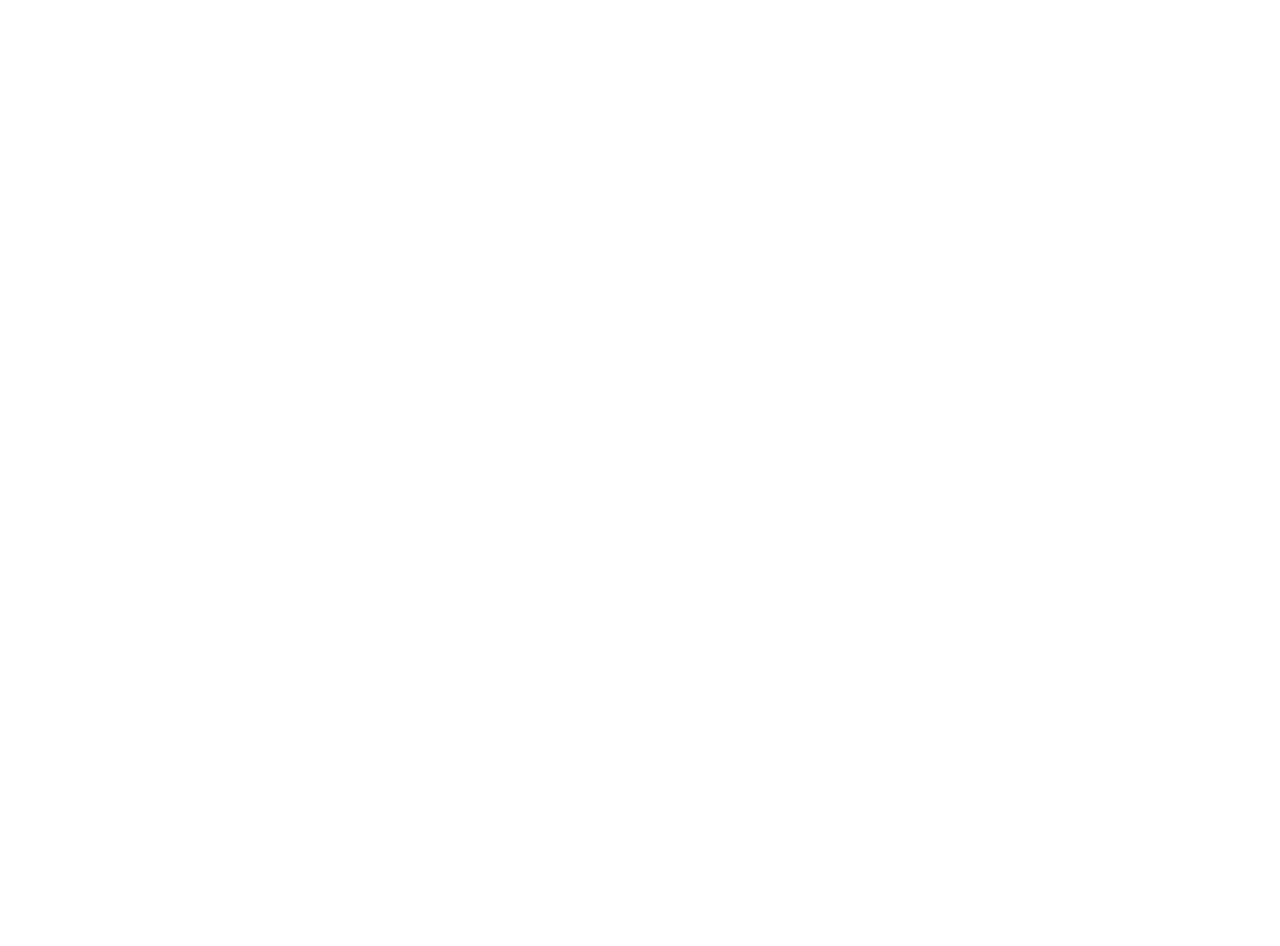
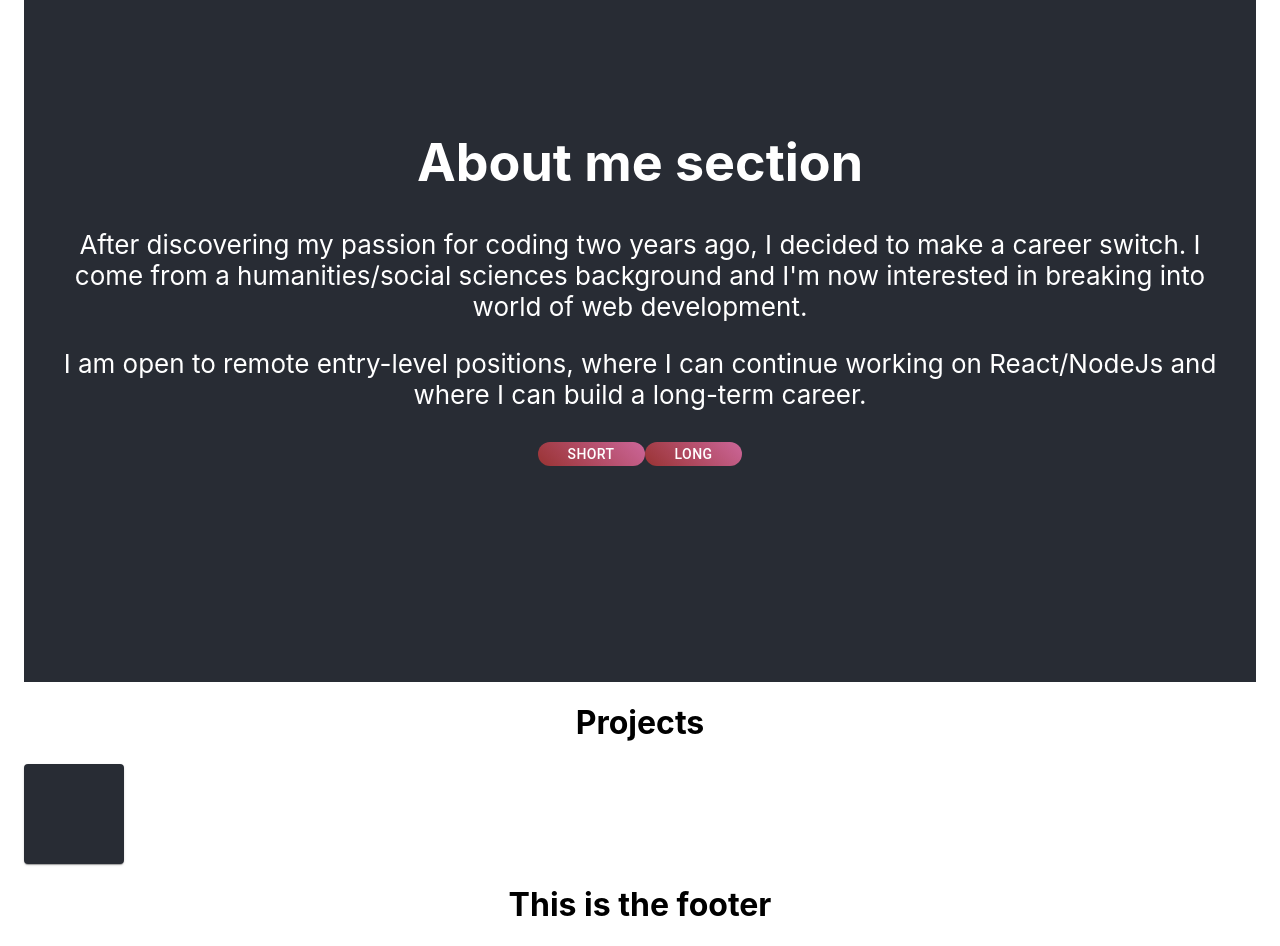
Before and after one commit to deboragaleano/portfolio-website-react, a React (Create React App) app: page / in a window 1280 px wide. Shown: the part 200-1146 px from the top of the page. Before the commit the page ends 800 px from the top, so only its background shows below. Built offline with nearby package versions, Linux system fonts and the light colour scheme.

Commit message:
add more components

```diff
--- a/package.json
+++ b/package.json
@@ -4,6 +4,8 @@
   "private": true,
   "dependencies": {
     "@material-ui/core": "^4.11.0",
+    "@material-ui/icons": "^4.9.1",
+    "@material-ui/styles": "^4.10.0",
     "@testing-library/jest-dom": "^4.2.4",
     "@testing-library/react": "^9.3.2",
     "@testing-library/user-event": "^7.1.2",
--- a/src/App.js
+++ b/src/App.js
@@ -1,14 +1,21 @@
 import React from 'react';
 import './App.css';
+import Container from '@material-ui/core/Container';
 import About from './components/About';
 import Navbar from './components/Navbar';
+import Projects from './components/Projects';
+import Footer from './components/Footer';
 
 function App() {
   return (
-    <div className="App">
-      <Navbar />
-      <About />
-    </div>
+    <Container maxWidth="lg">
+      <div className="App">
+        <Navbar />
+        <About />
+        <Projects />
+        <Footer />
+      </div>
+    </Container>
   );
 }
 
--- a/src/components/About.js
+++ b/src/components/About.js
@@ -1,11 +1,34 @@
 import React from 'react';
-import {Container} from '@material-ui/core';
+import {Container, Button} from '@material-ui/core';
+import {makeStyles} from '@material-ui/styles';
+import '../App.css';
+
+const useStyles = makeStyles({
+    root: {
+        background: 'linear-gradient(45deg, #993333, #cc6699)',
+        border: 0,
+        borderRadius: 15,
+        color: 'white',
+        padding: '0 30px',
+    }
+})
 
 function About() {
+    const classes = useStyles();
+
     return (
-        <div>
+        <div className="App-header">
             <Container>
+
                 <h1>About me section</h1>
+                <div>
+                    <p>After discovering my passion for coding two years ago, I decided to make a career switch. I come from a humanities/social sciences background and I'm now interested in breaking into world of web development.</p>
+                    <p>I am open to remote entry-level positions, where I can continue working on React/NodeJs and where I can build a long-term career. </p>
+                    {/* <p>Besides coding, I love travelling and discovering new places. I studied and lived in Europe for the past six years and now I live in Norway with my partner. </p>
+                    <p>My coding language is JavaScript and my speaking languages are Spanish (native from Paraguay), English (did my BA in the US), French (studied in France for a year+) and now some Norwegian because it's the local language ;)</p> */}
+                </div>
+                <Button className={classes.root}>Short</Button>
+                <Button className={classes.root}>Long</Button>
             </Container>
         </div>
     )
@@ -13,19 +36,9 @@ function About() {
 
 export default About
 
-/*
-TODO
+/**
 
-- Add bio
-
-TEXT:
-
-After discovering my passion for coding two years ago, I decided to make a career switch. I come from a humanities/social sciences background and I'm now interested in breaking into world of web development.
-
-I am open to remote entry-level positions, where I can continue working on React/NodeJs and where I can build a long-term career.
-
-Besides coding, I love travelling and discovering new places. I studied and lived in Europe for the past six years and now I live in Norway with my fiancé.
-
-My coding language is JavaScript and my speaking languages are Spanish (native from Paraguay), English (did my BA in the US), French (studied in France for a year+) and now some Norwegian because it's the local language ;)
+TODO:
+-SHORT version and LONG Version
 
 */
--- /dev/null
+++ b/src/components/Footer.js
@@ -0,0 +1,11 @@
+import React from 'react'
+
+function Footer() {
+    return (
+        <div>
+            <h1>This is the footer</h1>
+        </div>
+    )
+}
+
+export default Footer
--- a/src/components/Navbar.js
+++ b/src/components/Navbar.js
@@ -15,6 +15,6 @@ export default Navbar
 TODO
 
 - Add Three links mininum (at the top)
-- Make it very minimalist
+- Make it very minimalist and mobile first
 
 */
--- /dev/null
+++ b/src/components/Projects.js
@@ -0,0 +1,15 @@
+import React from 'react';
+import {Paper, Grid} from '@material-ui/core';
+
+function Projects() {
+    return (
+        <div>
+            <h1>Projects</h1>
+            <Grid>
+                <Paper style={{width: 100, height: 100,backgroundColor: '#282c34'}}/>
+            </Grid>
+        </div>
+    )
+}
+
+export default Projects
```
Also changed, not shown: 1 other file (tests, documents, lock files or other folders).
